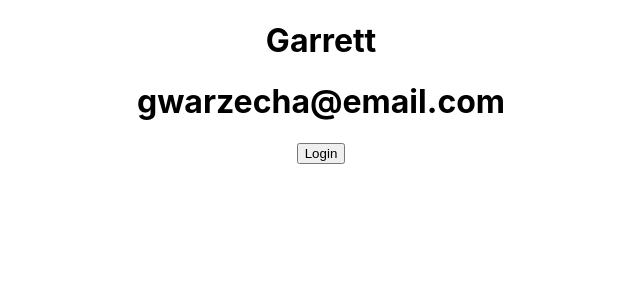
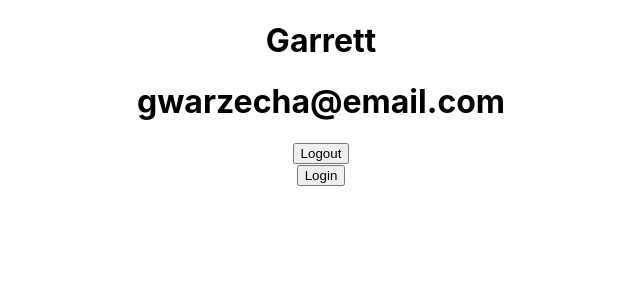
Before and after one commit to gwarzecha/advanced-react, a React (Create React App) app: page / in a window 1280 px wide. Shown: the top 300 px of the page, without its empty margins (319-959 px from the left). Built offline with nearby package versions, Linux system fonts and the light colour scheme.

Commit message:
practiced a bit more context and added a 'logout' function

```diff
--- a/src/App.js
+++ b/src/App.js
@@ -16,11 +16,20 @@ class UserProvider extends Component {
     email: "gwarzecha@email.com",
   };
 
+  logout = () => {
+    this.setState({
+      id: null,
+      name: '',
+      email: ''
+    });
+  };
+
   render() {
     return (
       <UserContext.Provider
         value={{
           user: this.state,
+          logout: this.logout
         }}
       >
         {this.props.children}
--- a/src/User.js
+++ b/src/User.js
@@ -9,6 +9,7 @@ export default class User extends Component {
           <div>
             <h1>{context.user.name}</h1>
             <h1>{context.user.email}</h1>
+            <button onClick={context.logout}>Logout</button>
           </div>
         )}
       </UserContext.Consumer>
```
